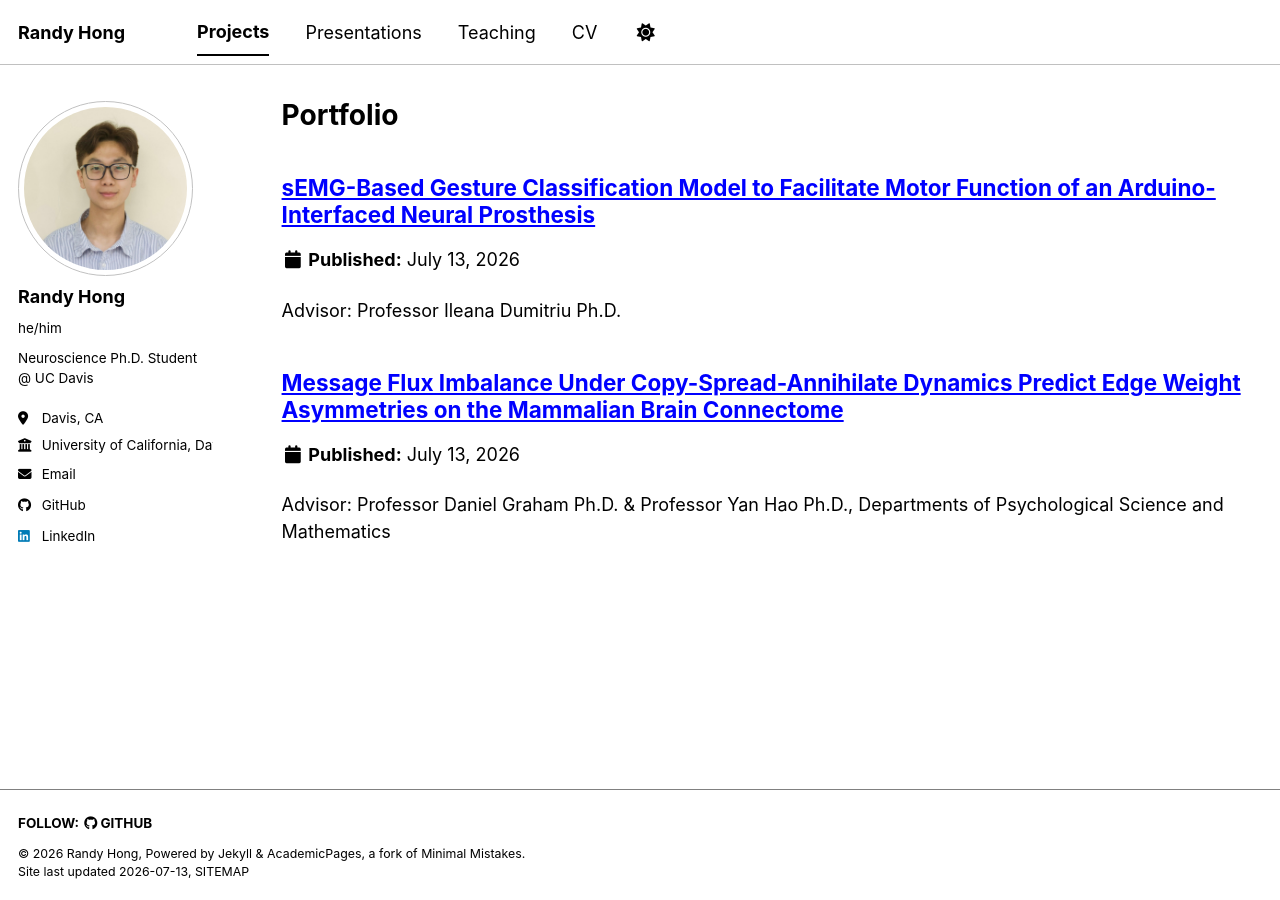
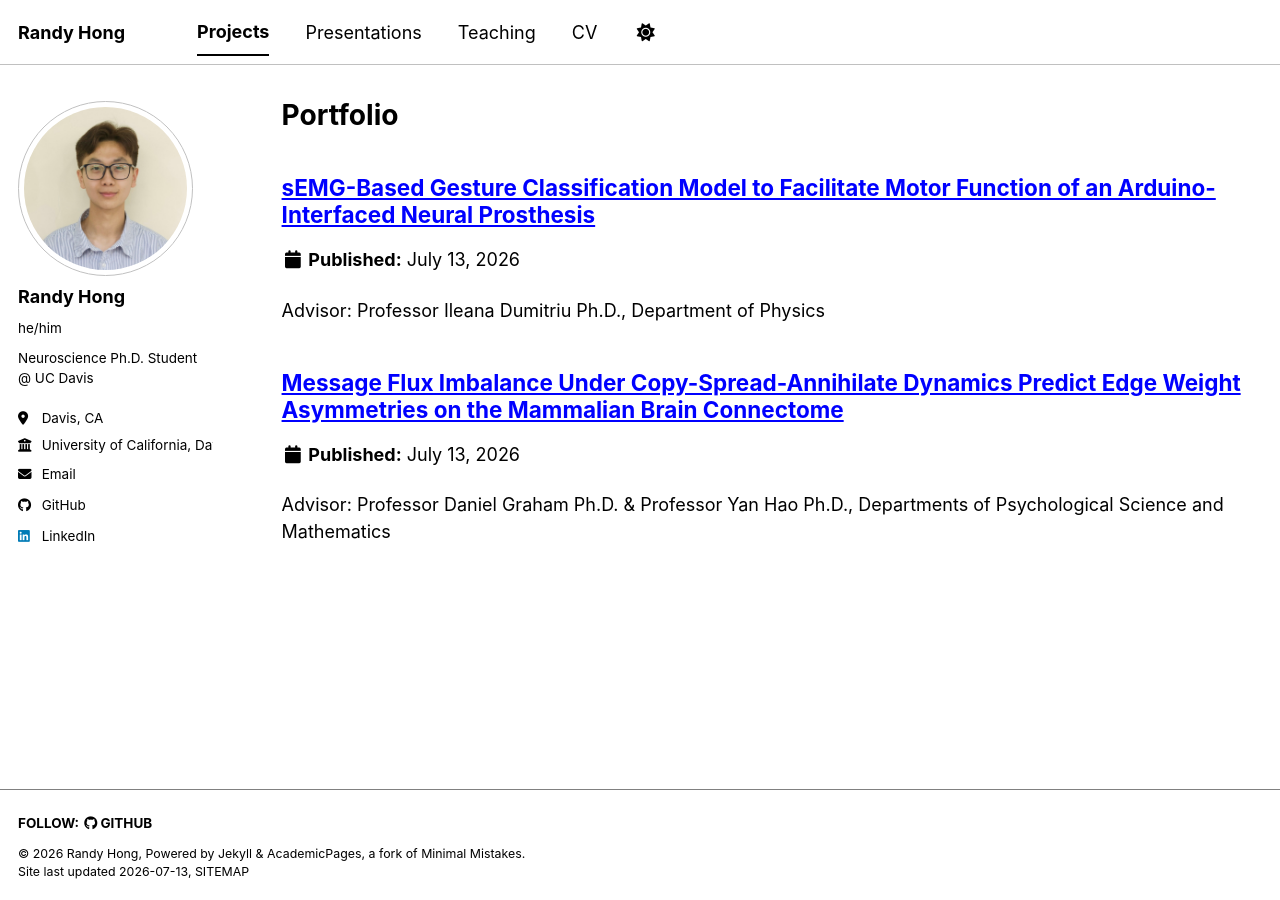
Before and after one commit to randyhongg/randyhongg.github.io, a Jekyll site: the page built from _pages/portfolio.html, in a window 1280 px wide. Built offline with Jekyll 4.4.1, drawn with Linux system fonts in a browser that asks for light colours; a style sheet for code colours, icons or effects is not loaded; a file with an impossible date is left out.

Commit message:
Update arduinoArm.md

```diff
--- a/_portfolio/arduinoArm.md
+++ b/_portfolio/arduinoArm.md
@@ -1,6 +1,6 @@
 ---
 title: "sEMG-Based Gesture Classification Model to Facilitate Motor Function of an Arduino-Interfaced Neural Prosthesis"
-excerpt: "Advisor: Professor Ileana Dumitriu Ph.D."
+excerpt: "Advisor: Professor Ileana Dumitriu Ph.D., Department of Physics"
 collection: portfolio
 ---
 
```
